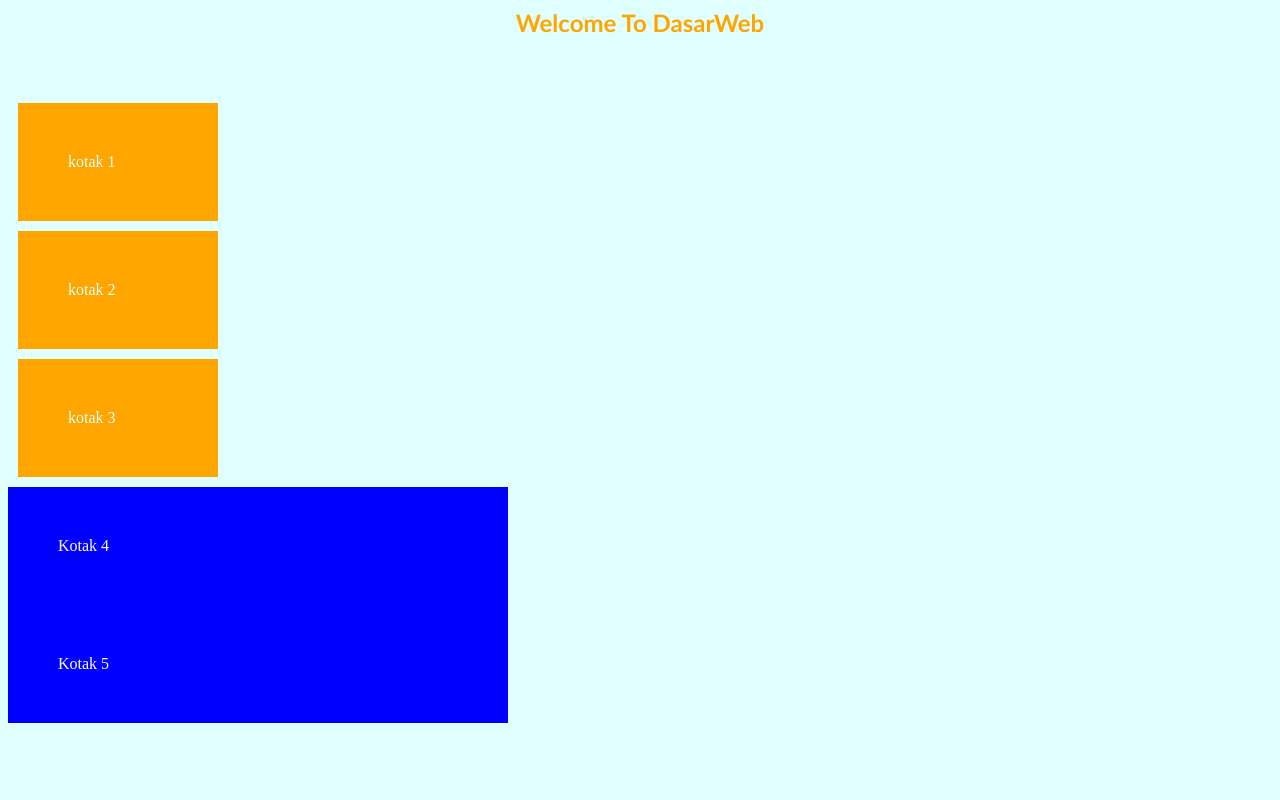
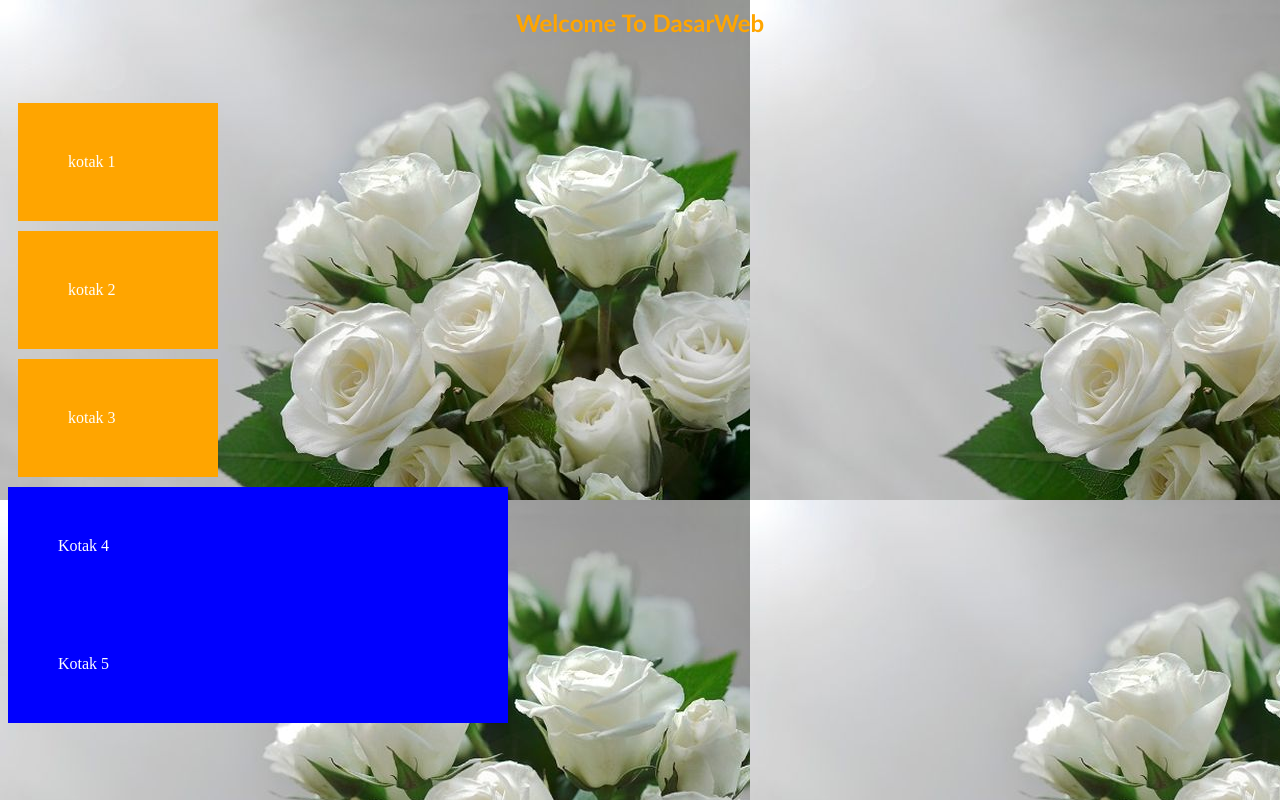
Before and after one commit to DewitaA12/Pemrograman-Web, a PHP site: page / in a window 1280 px wide. Run offline with PHP 8.4, Linux system fonts and the light colour scheme.

Commit message:
edit background image

```diff
--- a/dasarWeb/style.css
+++ b/dasarWeb/style.css
@@ -20,6 +20,6 @@ h2{
 }
 
 body{
-    background: lightcyan;
+    background: url("bunga2.jpg");
     color: white;
 }
```
